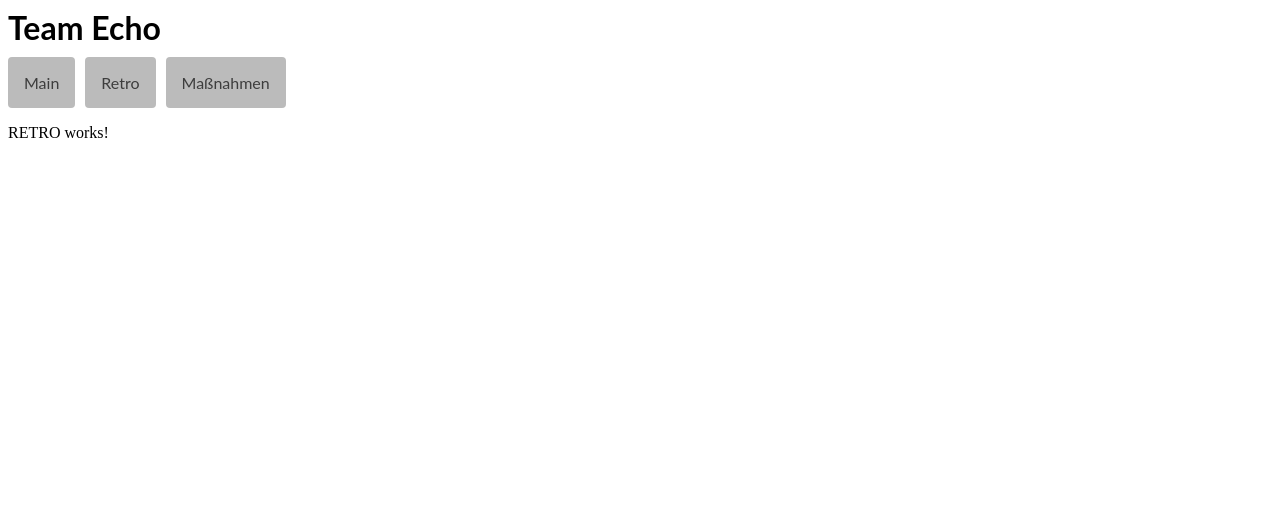
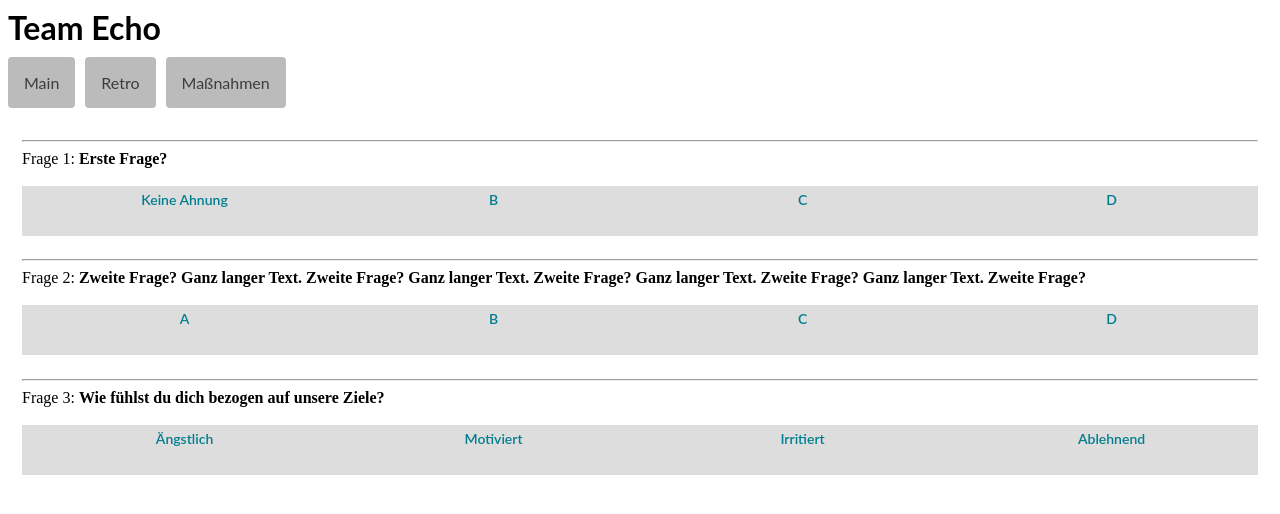
Before and after one commit to lukw4l/teamEcho, an Angular app: page /retro in a window 1280 px wide. Shown: the top 514 px of the page. Built offline with nearby package versions, Linux system fonts and the light colour scheme.

Commit message:
Add simple retro questions and styling

```diff
--- a/src/app/app.module.ts
+++ b/src/app/app.module.ts
@@ -8,10 +8,12 @@ import { MainComponent } from './main/main.component';
 import { ActionComponent } from './action/action.component';
 import { RetroComponent } from './retro/retro.component';
 import { AppRoutingModule } from './app-routing.module';
+import { RetroQuestionService } from './retro/retro-question.service';
 
 @NgModule({
   imports:      [ BrowserModule, FormsModule, AppRoutingModule],
   declarations: [ AppComponent, HelloComponent, MainComponent, ActionComponent, RetroComponent ],
-  bootstrap:    [ AppComponent ]
+  bootstrap:    [ AppComponent ],
+  providers: [RetroQuestionService]
 })
 export class AppModule { }
--- /dev/null
+++ b/src/app/retro/retro-question.service.ts
@@ -0,0 +1,18 @@
+import { Injectable } from '@angular/core';
+import { RetroQuestion } from './retro-question';
+
+@Injectable()
+export class RetroQuestionService {
+
+  constructor() { }
+
+  getQuestions() {
+    let questions: RetroQuestion[] = [
+      { id: 1, title: "Erste Frage?", options: ["Keine Ahnung", "B", "C", "D"]},
+      { id: 2, title: "Zweite Frage? Ganz langer Text. Zweite Frage? Ganz langer Text. Zweite Frage? Ganz langer Text. Zweite Frage? Ganz langer Text. Zweite Frage?", options: ["A", "B", "C", "D"]},
+      { id: 3, title: "Wie fühlst du dich bezogen auf unsere Ziele?", options: ["Ängstlich", "Motiviert", "Irritiert", "Ablehnend"]}
+    ];
+    return questions;
+  }
+
+}
--- /dev/null
+++ b/src/app/retro/retro-question.ts
@@ -0,0 +1,5 @@
+export interface RetroQuestion {
+  id: number;
+  title: string;
+  options: string[];
+}
--- a/src/app/retro/retro.component.css
+++ b/src/app/retro/retro.component.css
@@ -0,0 +1,57 @@
+fieldset {
+  border: 0;
+}
+
+.question {
+  display: block;
+}
+
+.option input[type=radio] {
+  display: none;
+}
+.option input[type=radio]:checked + .box {
+  background-color: #007e90;
+}
+.option input[type=radio]:checked + .box span {
+  color: white;
+}
+.option input[type=radio]:checked + .box span:before {
+  transform: translateY(0px);
+  opacity: 1;
+}
+.option .box {
+  display: inline-block;
+  width: 25%;
+  height: 50px;
+  line-height: 50px;
+  background-color: rgb(221, 221, 221);
+  transition: all 600ms ease, transform 100ms ease;
+  text-align: center;
+  cursor: pointer;
+  position: relative;
+  font-family: Lato;
+  font-weight: 600;
+  font-size: 14px;
+}
+.option .box:active {
+  transform: translateY(10px);
+}
+.option .box span {
+  line-height: 1.5;
+  display: inline-block;
+  vertical-align: middle;
+  transition: all 300ms ease;
+  user-select: none;
+  color: #007e90;
+}
+.option .box span:before {
+  font-size: 1.2em;
+  display: inline-block;
+  margin-right: 2px;
+  transform: translateY(-10px);
+  opacity: 0;
+  transition: all 300ms ease-in-out;
+  font-weight: normal;
+  color: white;
+  content: '\2713';
+}
--- a/src/app/retro/retro.component.html
+++ b/src/app/retro/retro.component.html
@@ -1,3 +1,14 @@
-<p>
-RETRO works!
-</p>
+<br>
+<fieldset *ngFor="let question of questions" id="radio{{question.id}}">
+<hr>
+  <span class="question">
+  Frage {{question.id}}: <b>{{question.title}}</b>
+  </span>
+  <br>
+  <label *ngFor="let option of question.options" class="option">
+    <input type="radio" name="radio{{question.id}}">
+    <div class="box">
+      <span>{{option}}</span>
+    </div>
+  </label>
+</fieldset>
--- a/src/app/retro/retro.component.ts
+++ b/src/app/retro/retro.component.ts
@@ -1,4 +1,6 @@
 import { Component, OnInit } from '@angular/core';
+import { RetroQuestion } from './retro-question';
+import { RetroQuestionService } from './retro-question.service';
 
 @Component({
   selector: 'app-retro',
@@ -7,7 +9,10 @@ import { Component, OnInit } from '@angular/core';
 })
 export class RetroComponent implements OnInit {
 
-  constructor() { }
+  questions: RetroQuestion[] = [];
+  constructor(questionService: RetroQuestionService) {
+    this.questions = questionService.getQuestions();
+   }
 
   ngOnInit() {
   }
```
